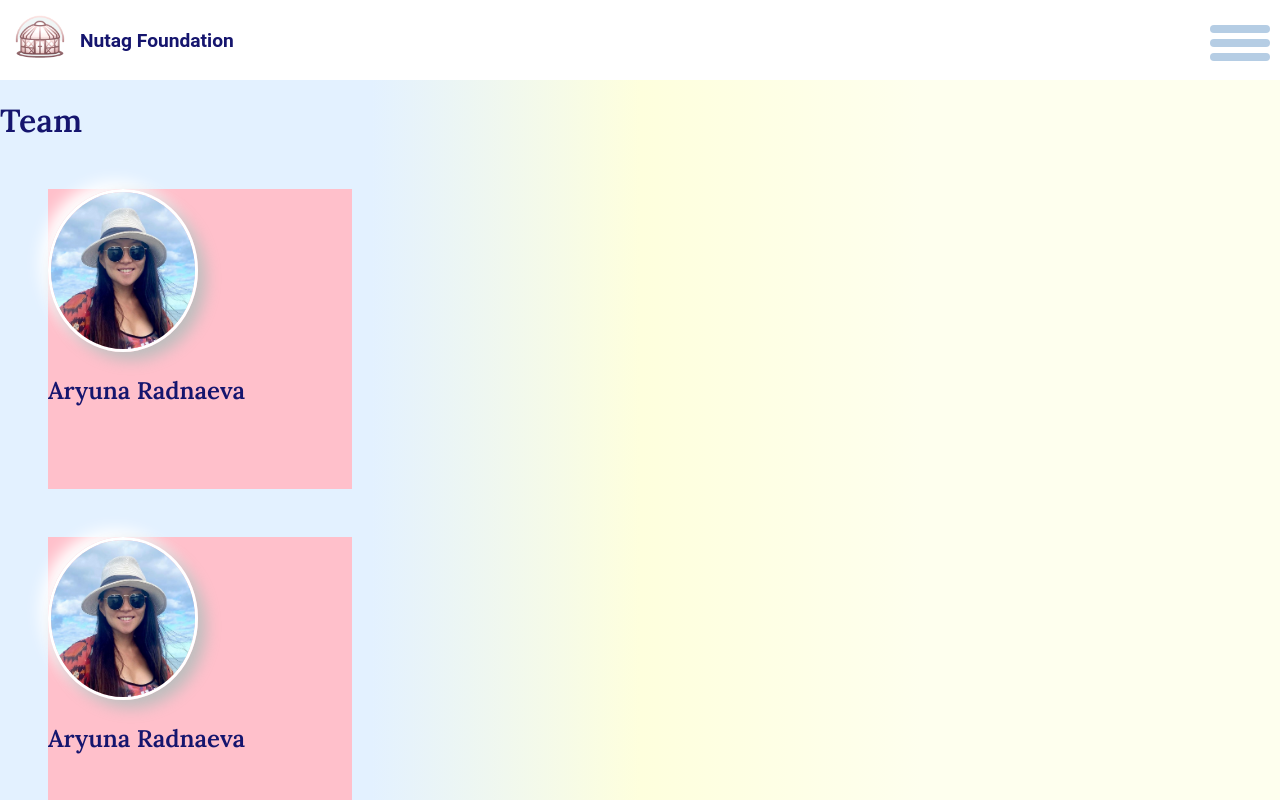
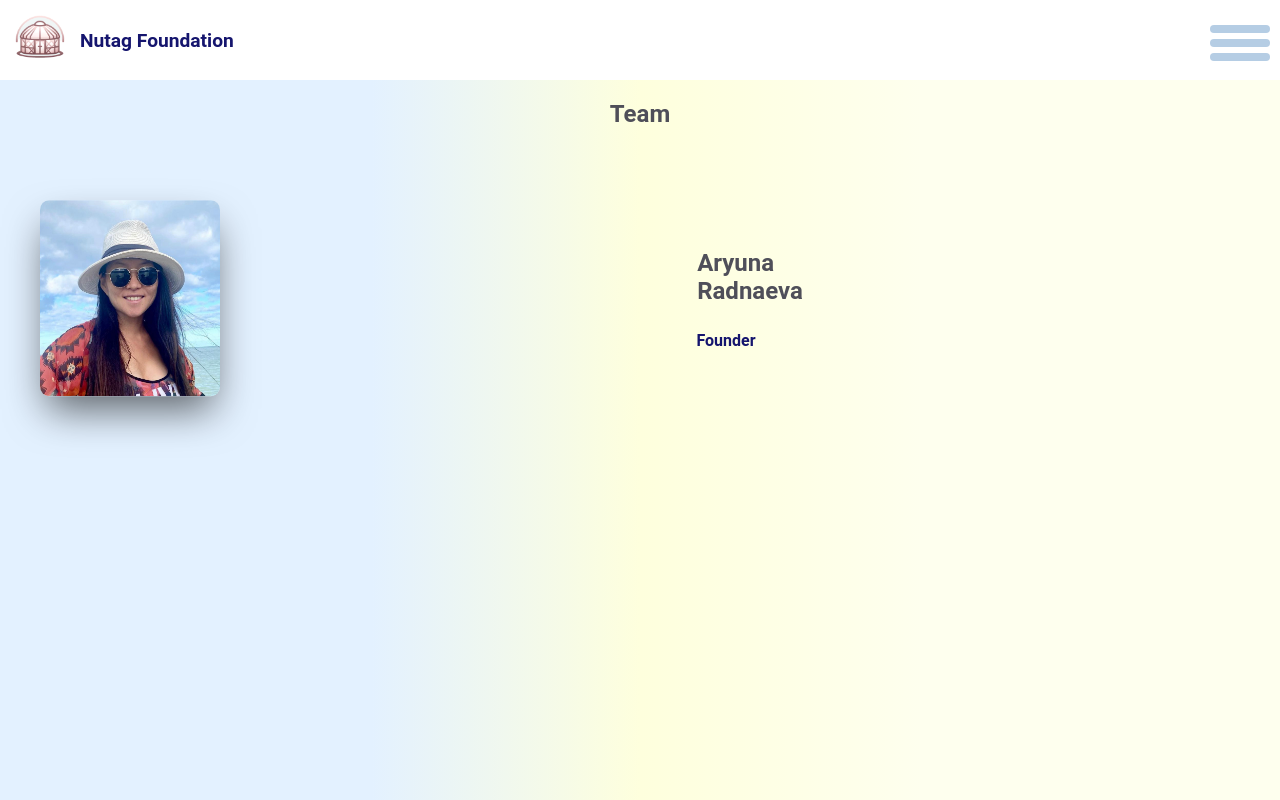
Before and after one commit to ariunaamy/nutag, a React (Vite) app: page /our_team in a window 1280 px wide. Shown: the top 800 px of the page. Built offline with nearby package versions, Linux system fonts and the light colour scheme.

Commit message:
team card added

```diff
--- a/src/components/Team/Team.scss
+++ b/src/components/Team/Team.scss
@@ -2,24 +2,61 @@
 @import "../../styles/variables";
 
 #team {
+  height: 100vh;
   margin-top: 100px;
-  width: 400px;
-  height: 100vw;
-  color: $blue;
-  gap: 3rem;
+  font-family: "Roboto", sans-serif;
+  color: $font;
+
+  h1 {
+    text-align: center;
+  }
 
   .box {
-    background-color: pink;
-    margin: 3rem;
+    display: flex;
+    width: 100%;
     height: 300px;
-    padding: 20px auto;
+    // border: 3px solid $blue;
 
-    img {
-      border-radius: 100%;
-      width: 150px;
-      background: linear-gradient(145deg, #f0f0f0, #cacaca);
-      box-shadow: 8px 8px 15px #bebebe, -8px -8px 15px #ffffff;
-      border: 3px solid white;
+    .image-wrapper {
+      position: relative;
+      width: 180px;
+      margin-left: 40px;
+      flex: none;
+
+      img {
+        position: absolute;
+        bottom: 0;
+        top: 50%;
+        transform: translateY(-50%);
+        width: 100%;
+        object-fit: cover;
+        border-radius: 5%;
+        box-shadow: rgba(0, 0, 0, 0.6) 0px 20px 40px -7px;
+
+      }
+    }
+
+    .right-child {
+      @include flex-center;
+      flex-direction: column;
+      font-size: 0.9rem;
+      padding: 15px 0;
+      flex: auto;
+
+      h1 {
+        font-size: 1.5rem;
+        font-weight: 600;
+        margin-bottom: 10px;
+        text-align: left;
+      }
+
+      p {
+        margin-left: -3rem;
+        color: $blue;
+        font-size: 1rem;
+        font-weight: 600;
+        text-align: left;
+      }
     }
   }
 }
--- a/src/components/Team/Team.tsx
+++ b/src/components/Team/Team.tsx
@@ -2,23 +2,22 @@ import "./Team.scss";
 
 const Team = () => {
   return (
-    <div id="team">
+    <section id="team">
       <h1>Team</h1>
-      <section className="team">
-        <div className="box">
+      <div className="box">
+        <div className="image-wrapper">
           <img src="../../images/aryuna_livefree.jpg" />
-          <h1>Aryuna Radnaeva</h1>
         </div>
-        <div className="box">
-          <img src="../../images/aryuna_livefree.jpg" />
-          <h1>Aryuna Radnaeva</h1>
+        <div className="right-child">
+          <h1>
+            Aryuna
+            <br />
+            Radnaeva
+          </h1>
+          <p>Founder</p>
         </div>
-        <div className="box">
-          <img src="../../images/aryuna_livefree.jpg" />
-          <h1>Aryuna Radnaeva</h1>
-        </div>
-      </section>
-    </div>
+      </div>
+    </section>
   );
 };
 
```
